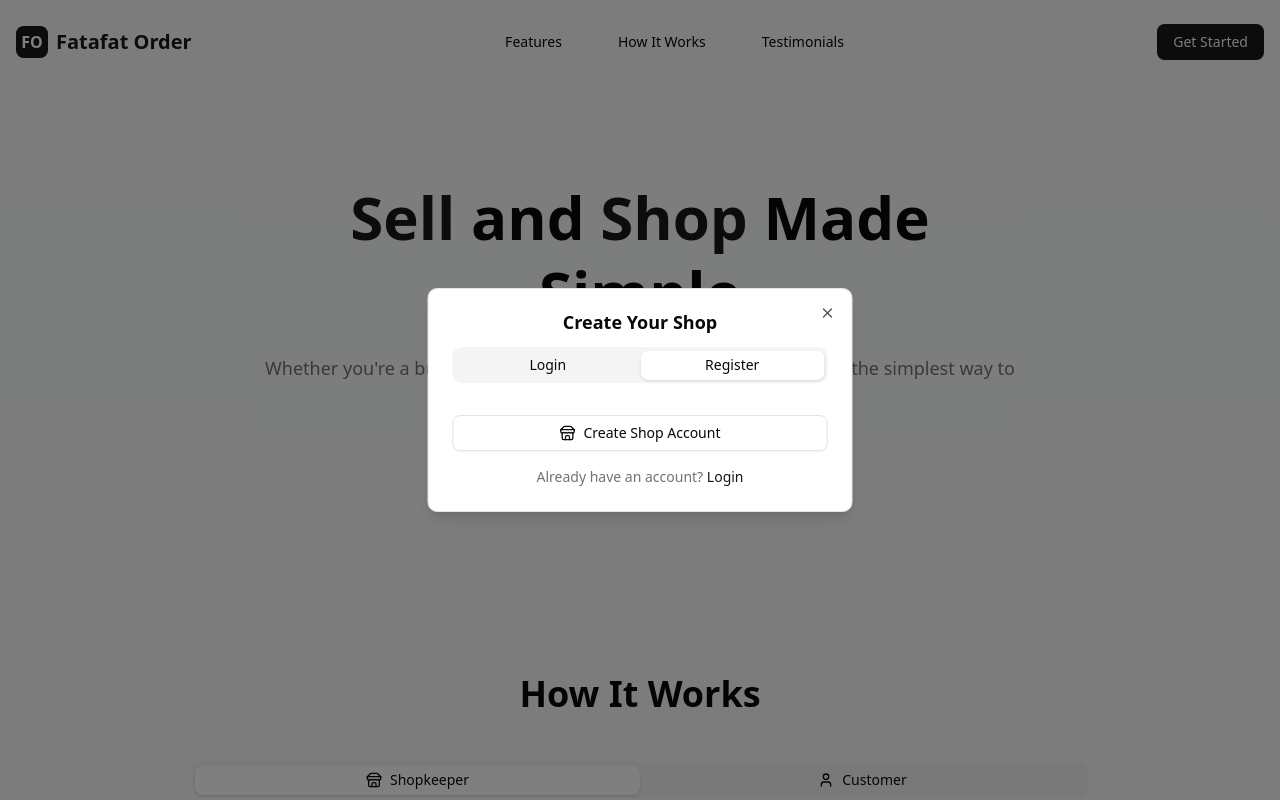
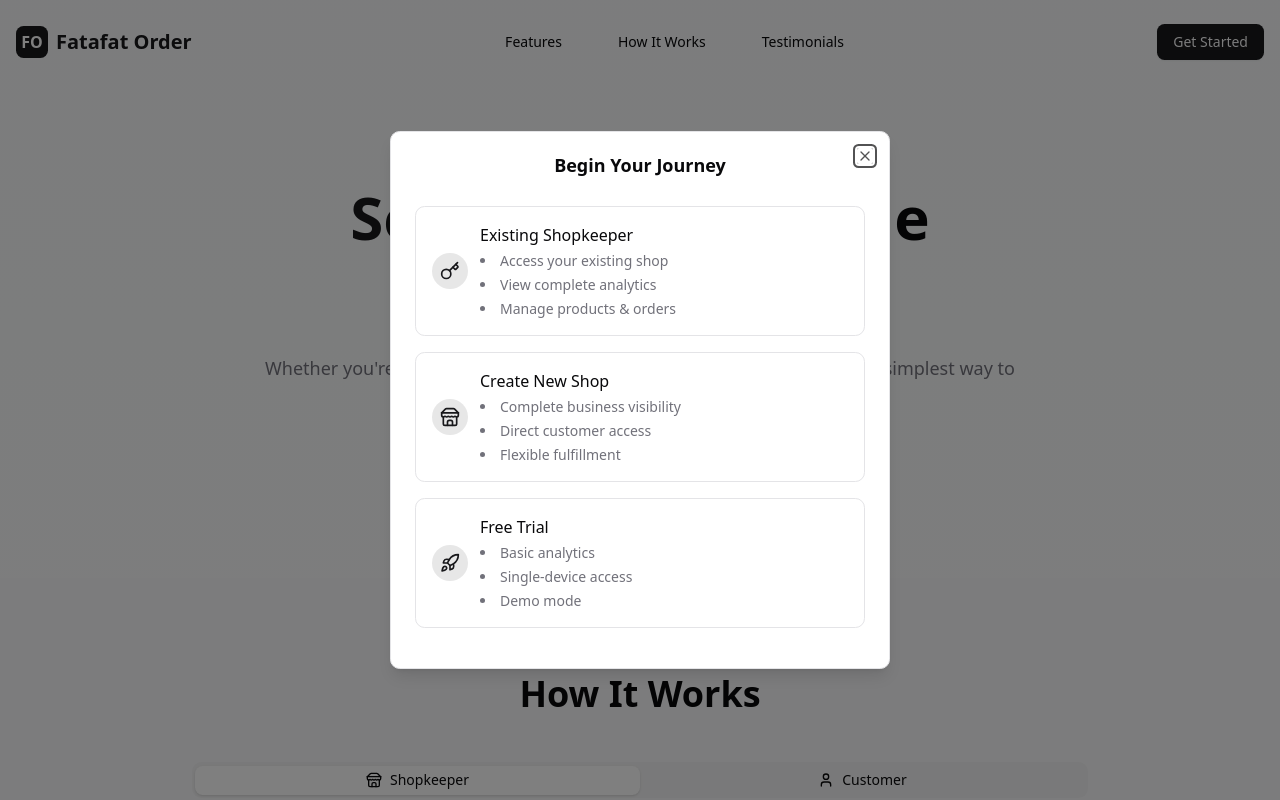
Before and after one commit to code1eve1ing/fatafat-order, a React (Vite) app in the folder client/: page / in a window 1280 px wide. Both pictures are taken after a click on the button "I'm a Shopkeeper". Shown: the top 800 px of the page. Built offline with nearby package versions, Linux system fonts and the light colour scheme.

Commit message:
Update ShopkeeperAuth component

```diff
--- a/client/src/module/landing/components/ShopkeeperAuth.jsx
+++ b/client/src/module/landing/components/ShopkeeperAuth.jsx
@@ -3,6 +3,7 @@
 import { useForm } from "react-hook-form";
 import { zodResolver } from "@hookform/resolvers/zod";
 import * as z from "zod";
+import { useNavigate } from "react-router-dom";
 import {
   Dialog,
   DialogContent,
@@ -10,7 +11,6 @@
   DialogTitle,
   DialogTrigger,
 } from "@/components/ui/dialog";
-import { Tabs, TabsList, TabsTrigger, TabsContent } from "@/components/ui/tabs";
 import { Button } from "@/components/ui/button";
 import {
   Form,
@@ -21,8 +21,7 @@
   FormMessage,
 } from "@/components/ui/form";
 import { Input } from "@/components/ui/input";
-import { Loader2, Mail, Smartphone, Store } from "lucide-react";
-import { Link } from "react-router-dom";
+import { Loader2, Mail, Smartphone, Store, Sparkles, Key, Rocket } from "lucide-react";
 
 // Validation schema
 const authSchema = z.object({
@@ -31,7 +30,8 @@
 });
 
 export function ShopkeeperAuth() {
-  const [activeTab, setActiveTab] = useState("register");
+  const navigate = useNavigate();
+  const [activeView, setActiveView] = useState("options");
   const [isLoading, setIsLoading] = useState(false);
 
   const form = useForm({
@@ -61,24 +61,82 @@
           <Store className="h-4 w-4" /> I'm a Shopkeeper
         </Button>
       </DialogTrigger>
-      <DialogContent className="sm:max-w-[425px]">
+      <DialogContent className="sm:max-w-[500px]">
         <DialogHeader>
           <DialogTitle className="text-center">
-            {activeTab === "login" ? "Shopkeeper Login" : "Create Your Shop"}
+            {activeView === "login"
+              ? "Shopkeeper Login"
+              : activeView === "register"
+                ? "Create Your Shop"
+                : activeView === "trial"
+                  ? "Start Free Trial"
+                  : "Begin Your Journey"}
           </DialogTitle>
         </DialogHeader>
 
-        <Tabs
-          value={activeTab}
-          onValueChange={(value) => setActiveTab(value)}
-          className="w-full"
+        {activeView === "options" ? (
+          <div className="grid gap-4 py-4">
+            {/* Login Card */}
+            <div
+              className="border rounded-lg p-4 hover:bg-accent/50 transition-colors cursor-pointer"
+              onClick={() => setActiveView("login")}
             >
-          <TabsList className="grid w-full grid-cols-2">
-            <TabsTrigger value="login">Login</TabsTrigger>
-            <TabsTrigger value="register">Register</TabsTrigger>
-          </TabsList>
+              <div className="flex items-center gap-3">
+                <div className="bg-primary/10 p-2 rounded-full">
+                  <Key className="h-5 w-5 text-primary" />
+                </div>
+                <div>
+                  <h3 className="font-medium">Existing Shopkeeper</h3>
+                  <ul className="text-sm text-muted-foreground list-disc list-inside mt-1 space-y-1">
+                    <li>Access your existing shop</li>
+                    <li>View complete analytics</li>
+                    <li>Manage products & orders</li>
+                  </ul>
+                </div>
+              </div>
+            </div>
 
-          <TabsContent value="login">
+            {/* Register Card */}
+            <div
+              className="border rounded-lg p-4 hover:bg-accent/50 transition-colors cursor-pointer"
+              onClick={() => setActiveView("register")}
+            >
+              <div className="flex items-center gap-3">
+                <div className="bg-primary/10 p-2 rounded-full">
+                  <Store className="h-5 w-5 text-primary" />
+                </div>
+                <div>
+                  <h3 className="font-medium">Create New Shop</h3>
+                  <ul className="text-sm text-muted-foreground list-disc list-inside mt-1 space-y-1">
+                    <li>Complete business visibility</li>
+                    <li>Direct customer access</li>
+                    <li>Flexible fulfillment</li>
+                  </ul>
+                </div>
+              </div>
+            </div>
+
+            {/* Free Trial Card */}
+            <div
+              className="border rounded-lg p-4 hover:bg-accent/50 transition-colors cursor-pointer"
+              onClick={() => setActiveView("trial")}
+            >
+              <div className="flex items-center gap-3">
+                <div className="bg-primary/10 p-2 rounded-full">
+                  <Rocket className="h-5 w-5 text-primary" />
+                </div>
+                <div>
+                  <h3 className="font-medium">Free Trial</h3>
+                  <ul className="text-sm text-muted-foreground list-disc list-inside mt-1 space-y-1">
+                    <li>Basic analytics</li>
+                    <li>Single-device access</li>
+                    <li>Demo mode</li>
+                  </ul>
+                </div>
+              </div>
+            </div>
+          </div>
+        ) : activeView === "login" ? (
           <Form {...form}>
             <form
               onSubmit={form.handleSubmit(onSubmit)}
@@ -131,41 +189,81 @@
               </Button>
 
               <div className="text-center text-sm text-muted-foreground">
-                  Don't have an account?{" "}
                 <button
                   type="button"
                   className="text-primary hover:underline"
-                    onClick={() => setActiveTab("register")}
+                  onClick={() => setActiveView("options")}
                 >
-                    Create one
+                  ← Back to options
                 </button>
               </div>
             </form>
           </Form>
-          </TabsContent>
+        ) : activeView === "register" ? (
+          <div className="mt-6 space-y-4">
+            <div className="bg-primary/10 p-4 rounded-lg border border-primary/20">
+              <h3 className="font-medium flex items-center gap-2">
+                <Store className="h-4 w-4 text-primary" />
+                Full Shop Account Benefits:
+              </h3>
+              <ul className="mt-2 text-sm space-y-1 text-muted-foreground list-disc list-inside">
+                <li><span className="font-medium">Complete business visibility</span> <br /> Advanced analytics with real-time sales tracking</li>
+                <li><span className="font-medium">Direct customer access</span> <br /> Customers can browse and order anytime from their devices</li>
+                <li><span className="font-medium">Flexible fulfillment</span> <br /> Support for takeaway, delivery, and in-store pickup</li>
+                {/* <li><span className="font-medium">Team collaboration</span> - Add staff members with role-based permissions</li> */}
+              </ul>
+            </div>
 
-          <TabsContent value="register">
-            <div className="mt-6 text-center">
-              <Link to="/shop/onboarding">
-                <Button variant="outline" className="w-full mb-4 gap-2">
+            <Button
+              className="w-full gap-2"
+              onClick={() => navigate('/shop/onboarding')}
+            >
               <Store className="h-4 w-4" />
-                  Create Shop Account
+              Continue to Registration
             </Button>
-              </Link>
 
-              <p className="text-sm text-muted-foreground">
-                Already have an account?{" "}
+            <div className="text-center text-sm text-muted-foreground">
               <button
                 type="button"
                 className="text-primary hover:underline"
-                  onClick={() => setActiveTab("login")}
+                onClick={() => setActiveView("options")}
               >
-                  Login
+                ← Back to options
               </button>
-              </p>
             </div>
-          </TabsContent>
-        </Tabs>
+          </div>
+        ) : (
+          // Trial View
+          <div className="mt-6 space-y-4">
+            <div className="bg-primary/10 p-4 rounded-lg border border-primary/20">
+              <h3 className="font-medium flex items-center gap-2">
+                <Sparkles className="h-4 w-4 text-primary" />
+                Trial Features:
+              </h3>
+              <ul className="mt-2 text-sm space-y-1 text-muted-foreground list-disc list-inside">
+                <li><span className="font-medium">Basic analytics</span> <br /> View essential sales insights</li>
+                <li><span className="font-medium">Single-device access</span> <br /> Use on one device at a time (data can be lost on clearing cache)</li>
+                <li><span className="font-medium">Demo mode</span> <br /> Customers won't see your trial shop</li>
+                <li><span className="font-medium">No payment needed</span> <br /> Start instantly without commitment</li>
+              </ul>
+            </div>
+
+            <Button className="w-full gap-2">
+              <Rocket className="h-4 w-4" />
+              Start Free Trial
+            </Button>
+
+            <div className="text-center text-sm text-muted-foreground">
+              <button
+                type="button"
+                className="text-primary hover:underline"
+                onClick={() => setActiveView("options")}
+              >
+                ← Back to options
+              </button>
+            </div>
+          </div>
+        )}
       </DialogContent>
     </Dialog>
   );
```
Also changed, not shown: client/vercel.json (renamed from client/src/vercel.json). Lines whose indentation alone changed are shown as unchanged.
